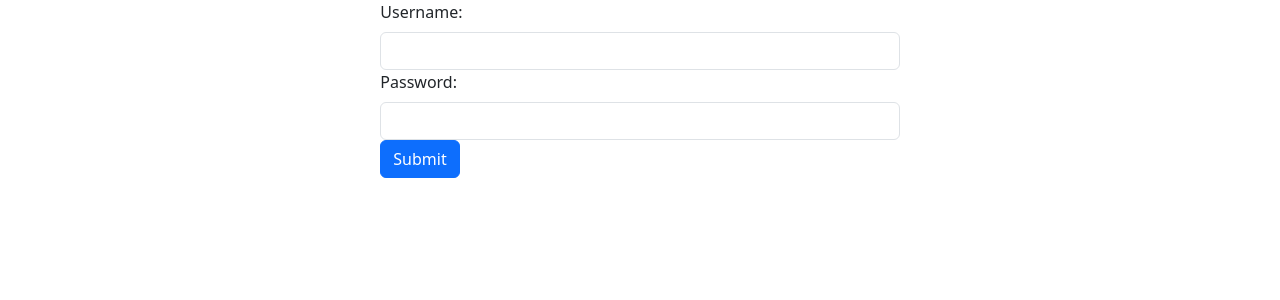
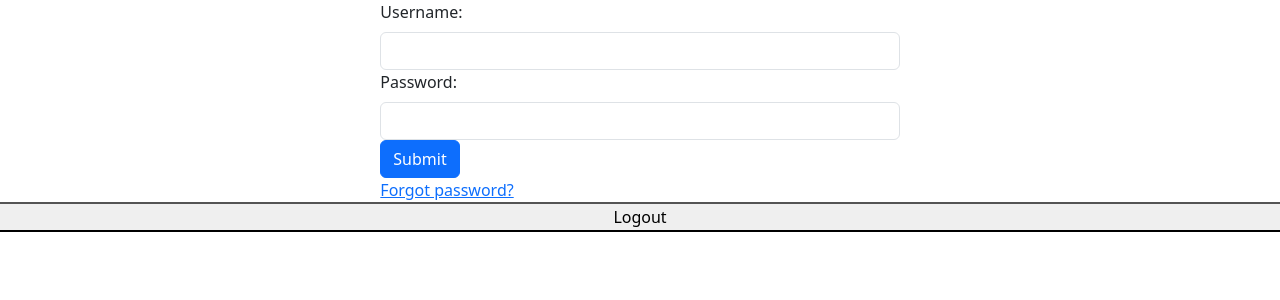
Before and after one commit to zhasan90/myFlix-client, a React app: page /login in a window 1280 px wide. Shown: the top 300 px of the page. Built offline with nearby package versions, Linux system fonts and the light colour scheme; the HTML template or start-up script is replaced by a standard one.

Commit message:
added new button

```diff
--- a/src/components/login-view/login-view.jsx
+++ b/src/components/login-view/login-view.jsx
@@ -1,8 +1,8 @@
-import React , {useState} from "react";
+import React, { useState } from "react";
 import Button from "react-bootstrap/Button";
 import Form from "react-bootstrap/Form";
 
-export const LoginView = ({onLoggedIn}) => {
+export const LoginView = ({ onLoggedIn }) => {
   const [username, setUsername] = useState("")
   const [password, setPassword] = useState("")
 
@@ -27,7 +27,7 @@ export const LoginView = ({onLoggedIn}) => {
         if (data.user) {
           localStorage.setItem("user", JSON.stringify(data.user));
           localStorage.setItem("token", data.token);
-                onLoggedIn(data.user, data.token);
+          onLoggedIn(data.user);
         }
       })
   }
@@ -57,6 +57,9 @@ export const LoginView = ({onLoggedIn}) => {
       <Button variant="primary" type="submit">
         Submit
       </Button>
+      <div>
+        <a href="/forgot password?">Forgot password?</a>
+      </div>
     </Form>
   );
 };
--- a/src/components/main-view/main-view.jsx
+++ b/src/components/main-view/main-view.jsx
@@ -5,14 +5,14 @@ import { LoginView } from "../login-view/login-view";
 import { SignupView } from "../signup-view/signup-view";
 import Col from "react-bootstrap/Col";
 import Row from "react-bootstrap/Row";
-import { BrowserRouter , Routes , Route , Navigate } from "react-router-dom";
+import { BrowserRouter, Routes, Route, Navigate } from "react-router-dom";
 
 
 export const MainView = () => {
   const storedUser = JSON.parse(localStorage.getItem("user"));
   const storedToken = localStorage.getItem("token");
-  const [user, setUser] = useState(storedUser? storedUser : null);
-  const [token, setToken] = useState(storedToken? storedToken : null);
+  const [user, setUser] = useState(storedUser ? storedUser : null);
+  const [token, setToken] = useState(storedToken ? storedToken : null);
   const [movies, setMovies] = useState([]);
   const [selectedMovie, setSelectedMovie] = useState(null);
 
@@ -20,7 +20,7 @@ export const MainView = () => {
     if (!token) {
       return;
     }
-        fetch("https://movie-api-hlok.onrender.com/movies" , {
+    fetch("https://movie-api-hlok.onrender.com/movies", {
       headers: {
         "Content-Type": "application/json",
         Authorization: `Bearer ${token}`
@@ -115,8 +115,11 @@ export const MainView = () => {
             }
           />
         </Routes>
+        <button className = "logout-button" button onClick={() => { setUser(null); localStorage.clear()}}>Logout</button>
       </Row>
     </BrowserRouter>
+  );
+};
 
 
 //     if (!user) {
@@ -158,5 +161,3 @@ export const MainView = () => {
     //         </Row>
     //         <button className = "logout-button" button onClick={() => { setUser(null); }}>Logout</button>
     //         </>
-    );
-};
--- a/src/components/movie-view/movie-view.jsx
+++ b/src/components/movie-view/movie-view.jsx
@@ -2,10 +2,10 @@ import { useParams } from "react-router";
 import { Link } from "react-router-dom";
 import "./movie-view.scss"
 
-export const MovieView = ({ movies , onBackClick }) => {
+export const MovieView = ({ movies, onBackClick }) => {
     const { MovieID } = useParams();
 
-    const movie = movies.find (m => m.id === MovieID)
+    const movie = movies.find(m => m.id === MovieID)
 
     return (
         <div>
--- a/src/components/navigation-bar/navigation-bar.jsx
+++ b/src/components/navigation-bar/navigation-bar.jsx
@@ -1,12 +1,12 @@
 import { Navbar, Container, Nav } from "react-bootstrap";
 import { Link } from "react-router-dom";
 
-export const NavigationBar = ({ user, onLoggedOut }) => {
+export const NavigationBar = ({ }) => {
   return (
     <Navbar bg="light" expand="lg">
       <Container>
         <Navbar.Brand as={Link} to="/">
-          Books App
+          Movie App
         </Navbar.Brand>
         <Navbar.Toggle aria-controls="basic-navbar-nav" />
         <Navbar.Collapse id="basic-navbar-nav">
--- a/src/index.jsx
+++ b/src/index.jsx
@@ -4,6 +4,7 @@ import "bootstrap/dist/css/bootstrap.min.css";
 //Import statement to indicate that you need to bundle ./index.scss
 import "./index.scss";
 import { MainView } from "./components/main-view/main-view";
+import { LoginView } from "./components/login-view/login-view";
 
 //Main component (will eventually use all the others)
 const MyFlixApplication = () => {
```
Also changed, not shown: src/components/movie-card/movie-card.jsx (+4 -3 lines), src/components/profile-view/profile-view.jsx (added), 3 other files (tests, documents, lock files or other folders). Lines whose indentation alone changed are shown as unchanged.
